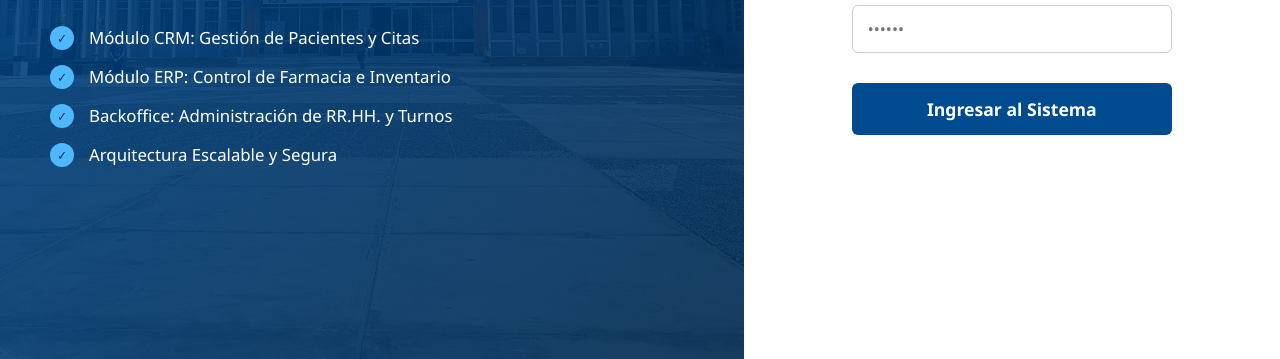
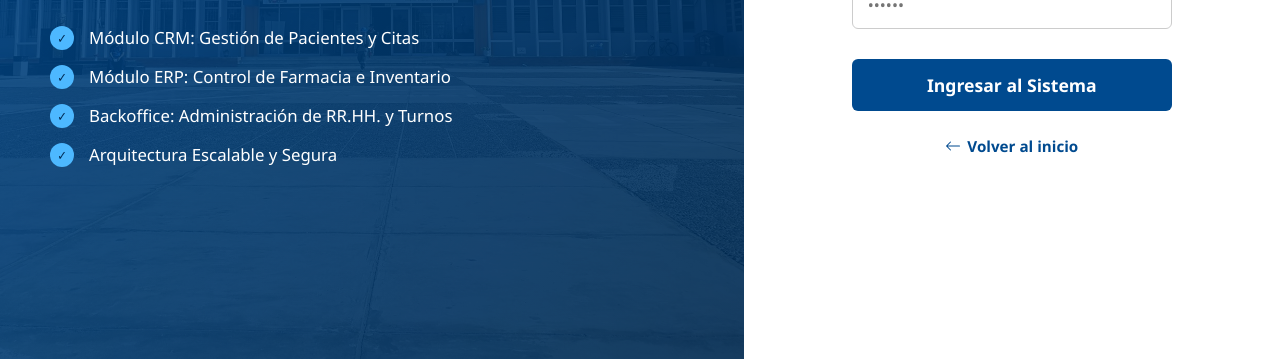
Before and after one commit to mnwels98/web-hospital-regional, a plain HTML site: page login.html in a window 1280 px wide. Shown: the part 441-800 px from the top of the page. Drawn offline with Linux system fonts and the light colour scheme.

Commit message:
Implementación del botón para volver al inicio desde el login.html

```diff
--- a/login.html
+++ b/login.html
@@ -251,6 +251,14 @@
                 </div>
 
                 <button type="submit" class="btn-submit">Ingresar al Sistema</button>
+                <div style="text-align: center; margin-top: 25px;">
+                    <a href="index.html" style="color: #004a8f; text-decoration: none; font-size: 0.95rem; font-weight: 600; display: inline-flex; align-items: center; justify-content: center;">
+                        <svg xmlns="http://www.w3.org/2000/svg" width="16" height="16" fill="currentColor" viewBox="0 0 16 16" style="margin-right: 6px;">
+                            <path fill-rule="evenodd" d="M15 8a.5.5 0 0 0-.5-.5H2.707l3.147-3.146a.5.5 0 1 0-.708-.708l-4 4a.5.5 0 0 0 0 .708l4 4a.5.5 0 0 0 .708-.708L2.707 8.5H14.5A.5.5 0 0 0 15 8z"/>
+                        </svg>
+                        Volver al inicio
+                    </a>
+                </div>
             </form>
         </div>
     </main>
```
